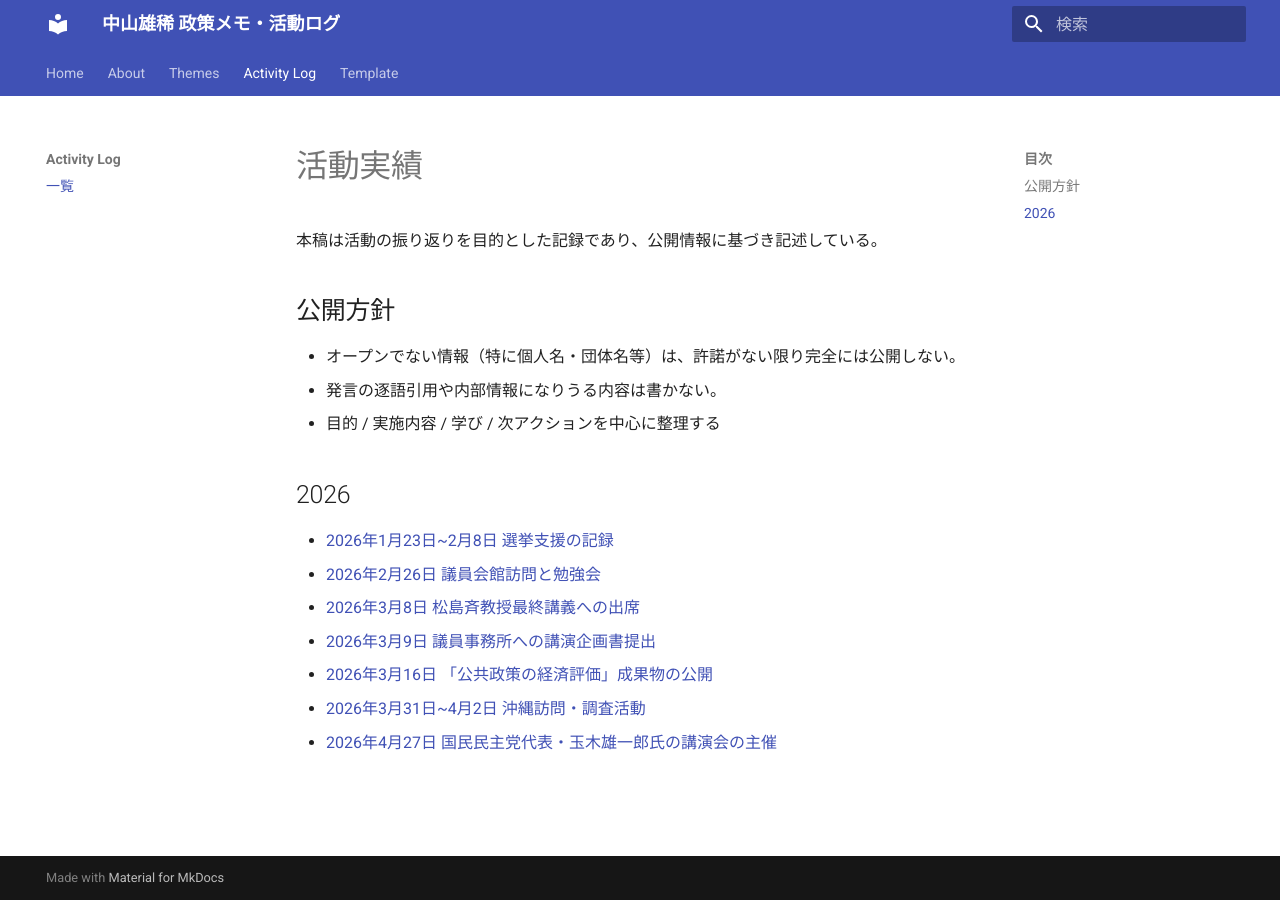
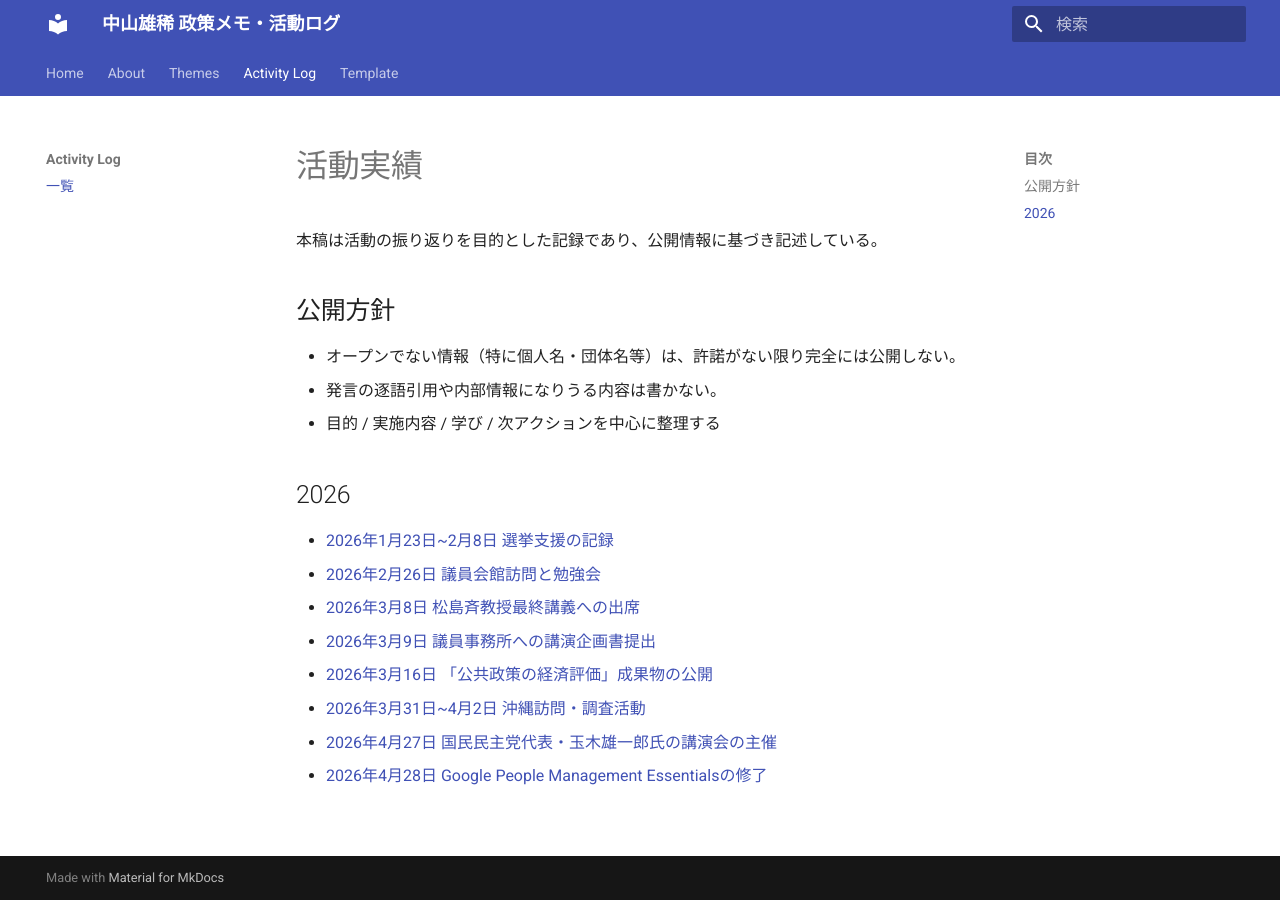
Before and after one commit to yu-ki-nakayama/policy-notes, an MkDocs documentation site: the page built from docs/activity/index.md, in a window 1280 px wide. Built offline with MkDocs 1.6.1 and Material for MkDocs 9.7.7, drawn with Linux system fonts in a browser that asks for light colours.

Commit message:
Update index.md

```diff
--- a/docs/activity/index.md
+++ b/docs/activity/index.md
@@ -15,3 +15,4 @@
 - [2026年3月16日 「公共政策の経済評価」成果物の公開](20260316.md)
 - [2026年3月31日~4月2日 沖縄訪問・調査活動](20260402.md)
 - [2026年4月27日 国民民主党代表・玉木雄一郎氏の講演会の主催](20260427.md)
+- [2026年4月28日 Google People Management Essentialsの修了](20260428.md)
```
